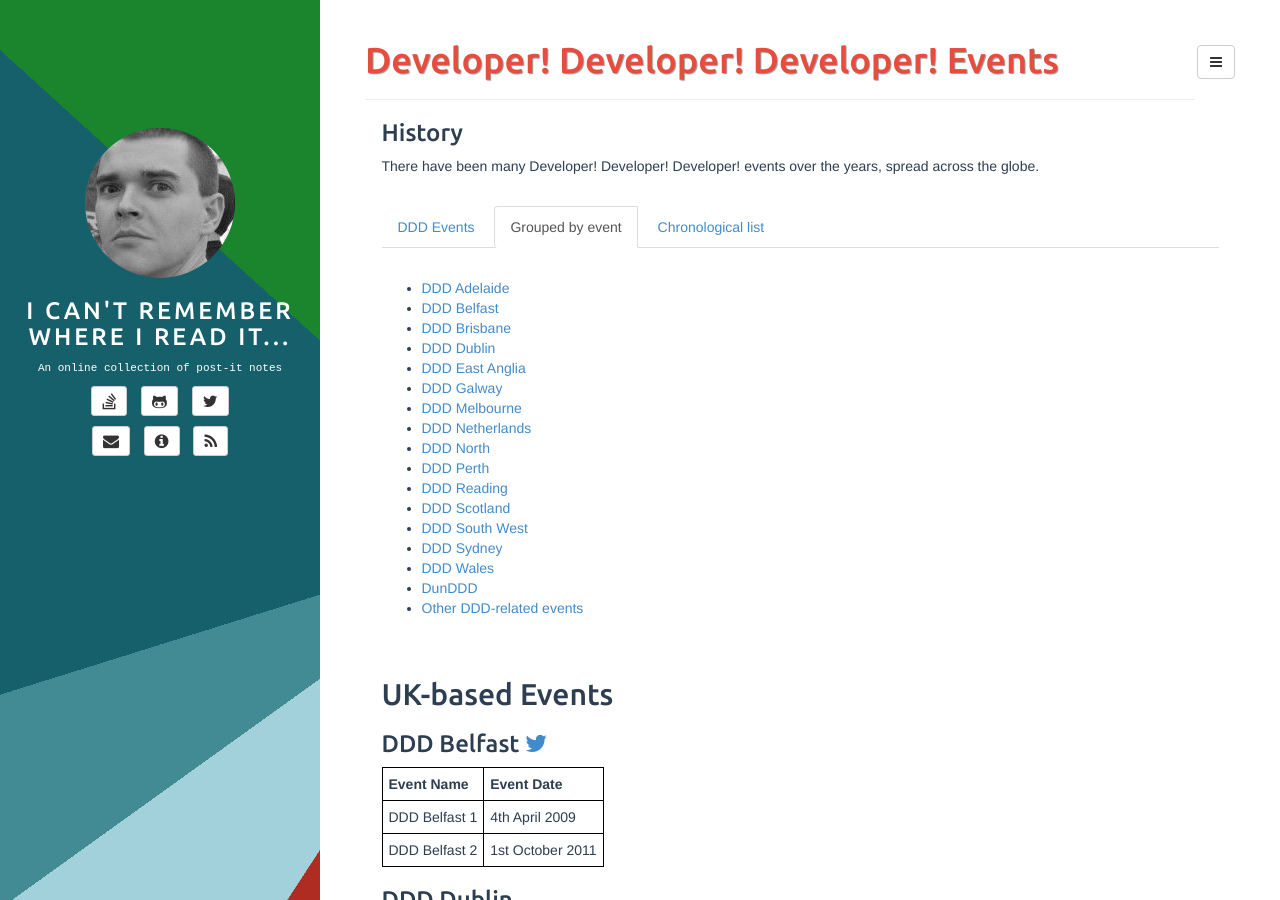
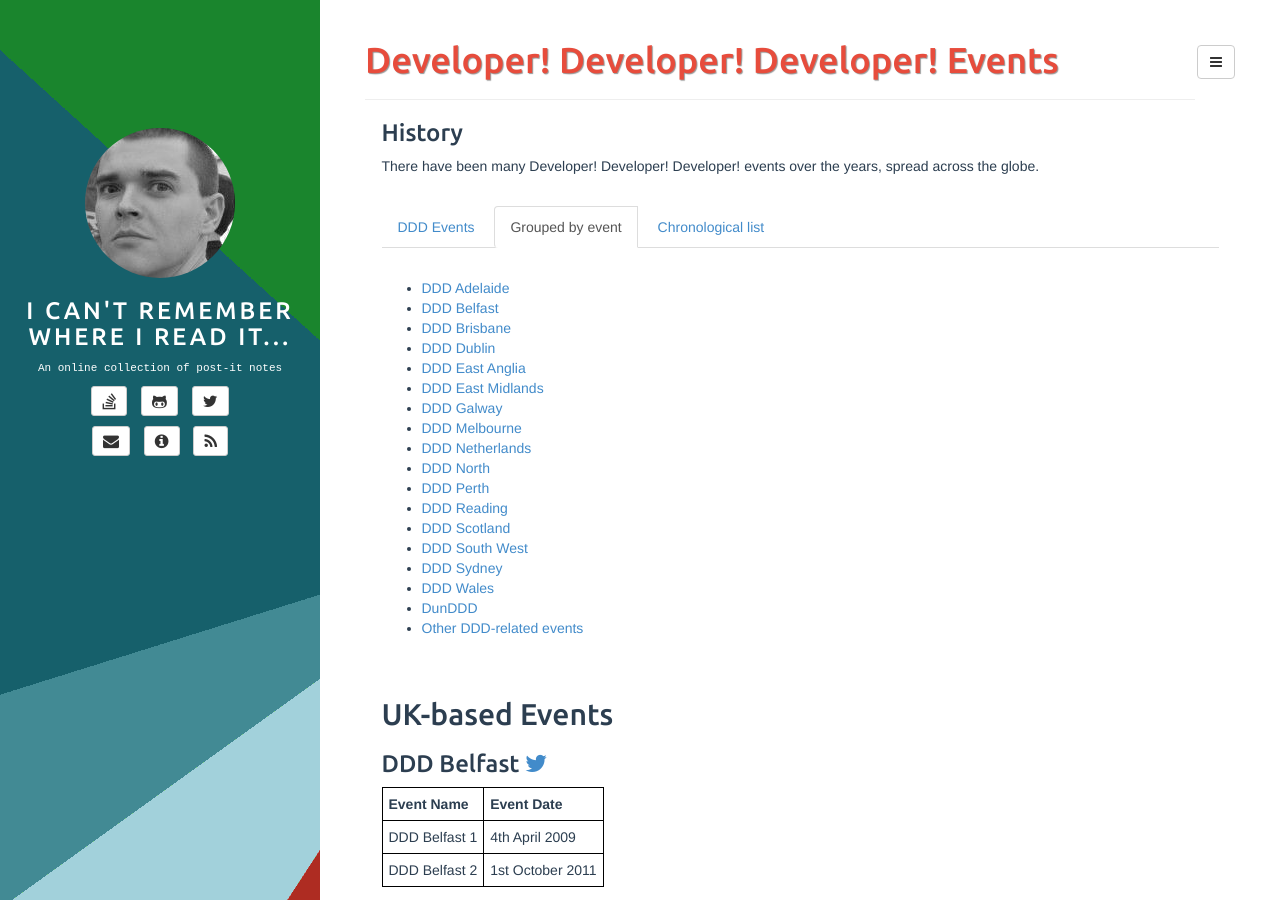
Before and after one commit to adrianbanks/adrianbanks.github.io, a Jekyll site: the page built from ddd-grouped.md, in a window 1280 px wide and 900 px high. Built offline with Jekyll 4.4.1, drawn with Linux system fonts in a browser that asks for light colours.

Commit message:
Add DDD East Midlands into the novaigation list

```diff
--- a/ddd-grouped.md
+++ b/ddd-grouped.md
@@ -18,6 +18,7 @@ There have been many Developer! Developer! Developer! events over the years, spr
 - [DDD Brisbane](#ddd-brisbane--)
 - [DDD Dublin](#ddd-dublin)
 - [DDD East Anglia](#ddd-east-anglia---)
+- [DDD East Midlands](#ddd-east-midlands---)
 - [DDD Galway](#ddd-galway)
 - [DDD Melbourne](#ddd-melbourne--)
 - [DDD Netherlands](#ddd-netherlands--)
```
